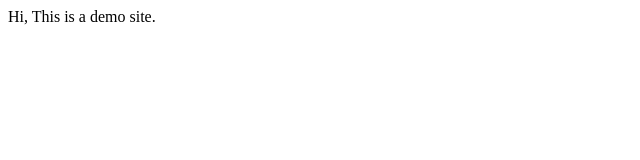
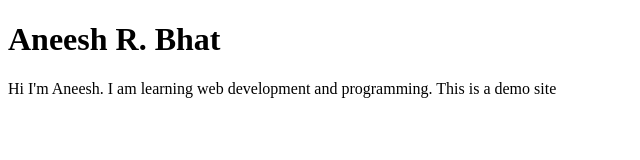
Before and after one commit to AneeshRBhat/Aneesh-site, a plain HTML site: page index.html in a window 1280 px wide. Shown: the whole page, without its empty margins (0-640 px from the left). Drawn offline with Linux system fonts and the light colour scheme.

Commit message:
feat: added heading and changed info
Added a heading to the website and added some information about myself

```diff
--- a/index.html
+++ b/index.html
@@ -7,6 +7,7 @@
     <title>Aneesh Portfolio</title>
 </head>
 <body>
-    Hi, This is a demo site.
+    <h1>Aneesh R. Bhat</h1>
+    <p>Hi I'm Aneesh. I am learning web development and programming. This is a demo site</p>
 </body>
 </html>
```
